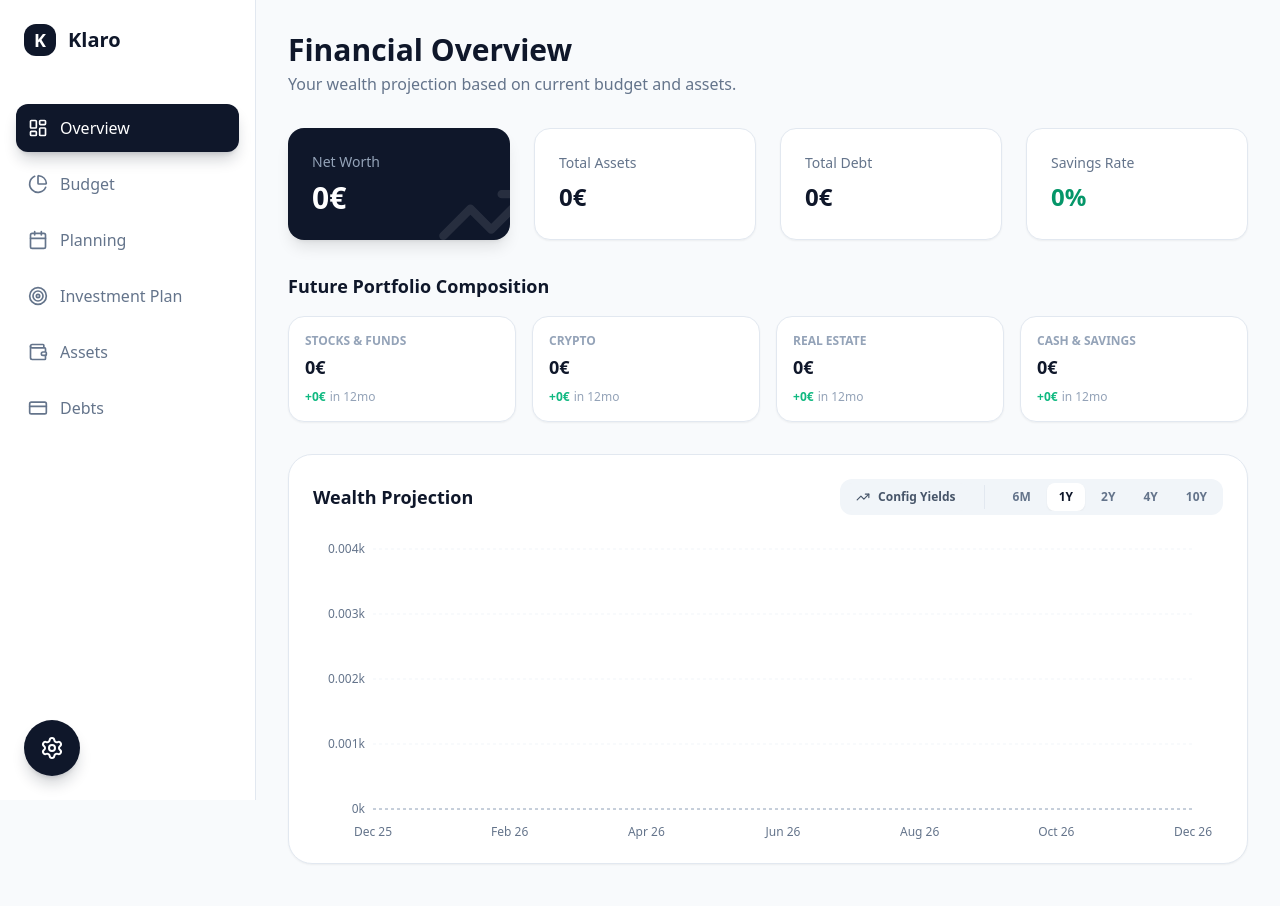
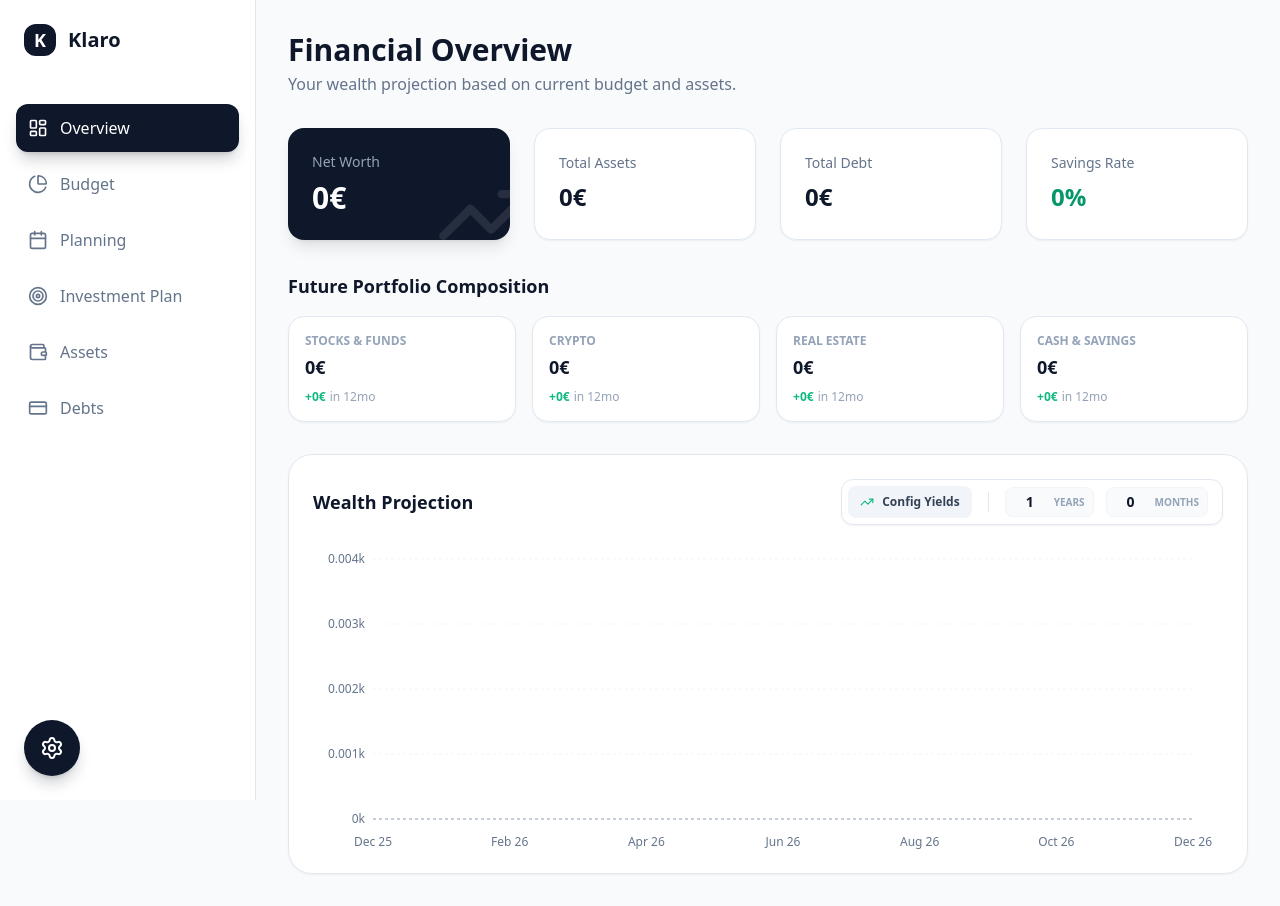
Before and after one commit to PolytaleGames/KlaroWallet, a React (Vite) app: page / in a window 1280 px wide. Built offline with nearby package versions, Linux system fonts and the light colour scheme.

Commit message:
polishessss

```diff
--- a/src/components/Dashboard.jsx
+++ b/src/components/Dashboard.jsx
@@ -109,7 +109,8 @@ const Dashboard = () => {
         persistenceService.exportData(data);
     };
 
-    const [projectionMonths, setProjectionMonths] = useState(12);
+    const [duration, setDuration] = useState({ years: 1, months: 0 });
+    const projectionMonths = Math.max(1, duration.years * 12 + duration.months);
     const [projectionYield, setProjectionYield] = useState(5); // Annual Yield %
 
     const updateAssets = (newAssets) => {
@@ -304,7 +305,9 @@ const Dashboard = () => {
         if (dataMax <= 0) return 0;
         if (dataMin >= 0) return 1;
 
-        return dataMax / (dataMax - dataMin);
+        // Fix: Use a small epsilon to avoid floating point glitches near 0
+        const offset = dataMax / (dataMax - dataMin);
+        return Math.min(Math.max(offset, 0), 1);
     }, [projection.data]);
 
     const off = gradientOffset;
@@ -429,18 +432,18 @@ const Dashboard = () => {
                             <div className="flex flex-col md:flex-row md:items-center justify-between gap-4 mb-6">
                                 <h3 className="text-lg font-bold text-slate-900 dark:text-white">{t('wealth_projection')}</h3>
 
-                                <div className="flex bg-slate-100 dark:bg-slate-700/50 p-1 rounded-xl items-center gap-4 self-start md:self-auto">
+                                <div className="flex bg-white dark:bg-slate-800 p-1.5 rounded-xl border border-slate-200 dark:border-slate-700 items-center gap-4 shadow-sm">
                                     <div className="relative">
                                         <button
                                             onClick={() => setShowYields(!showYields)}
-                                            className="flex items-center gap-2 px-3 py-1.5 bg-slate-100 dark:bg-slate-700 hover:bg-slate-200 dark:hover:bg-slate-600 rounded-lg text-xs font-bold text-slate-600 dark:text-slate-300 transition-colors"
+                                            className="flex items-center gap-2 px-3 py-2 bg-slate-100 dark:bg-slate-700 hover:bg-slate-200 dark:hover:bg-slate-600 rounded-lg text-xs font-bold text-slate-700 dark:text-slate-200 transition-colors"
                                         >
-                                            <TrendingUp size={14} />
+                                            <TrendingUp size={14} className="text-emerald-500" />
                                             {t('config_yields')}
                                         </button>
 
                                         {showYields && (
-                                            <div className="absolute top-10 right-0 bg-white dark:bg-slate-800 p-4 rounded-xl shadow-xl border border-slate-200 dark:border-slate-700 w-64 z-20 animate-in zoom-in-95 duration-200">
+                                            <div className="absolute top-12 left-0 bg-white dark:bg-slate-800 p-4 rounded-xl shadow-xl border border-slate-200 dark:border-slate-700 w-64 z-20 animate-in zoom-in-95 duration-200">
                                                 <div className="flex justify-between items-center mb-3">
                                                     <h4 className="font-bold text-sm">{t('annual_yield')} (%)</h4>
                                                     <button onClick={() => setShowYields(false)}><X size={14} /></button>
@@ -475,18 +478,28 @@ const Dashboard = () => {
                                             </div>
                                         )}
                                     </div>
-                                    <div className="h-6 w-px bg-slate-200 dark:bg-slate-600" />
 
-                                    <div className="flex gap-1 overflow-x-auto">
-                                        {[{ label: '6M', value: 6 }, { label: '1Y', value: 12 }, { label: '2Y', value: 24 }, { label: '4Y', value: 48 }, { label: '10Y', value: 120 }].map(opt => (
-                                            <button
-                                                key={opt.value}
-                                                onClick={() => setProjectionMonths(opt.value)}
-                                                className={`px-3 py-1.5 rounded-lg text-xs font-bold transition-all ${projectionMonths === opt.value ? 'bg-white text-slate-900 shadow-sm dark:bg-slate-800 dark:text-white' : 'text-slate-500 hover:text-slate-700 dark:text-slate-400 dark:hover:text-slate-200'}`}
-                                            >
-                                                {opt.label}
-                                            </button>
-                                        ))}
+                                    <div className="h-5 w-px bg-slate-200 dark:bg-slate-700" />
+
+                                    <div className="flex items-center gap-3 pr-2">
+                                        <div className="flex items-center gap-2 bg-slate-50 dark:bg-slate-900 rounded-lg px-2 py-1 border border-slate-100 dark:border-slate-800">
+                                            <input
+                                                type="number" min="0" max="50"
+                                                value={duration.years}
+                                                onChange={(e) => setDuration(prev => ({ ...prev, years: Math.max(0, parseInt(e.target.value) || 0) }))}
+                                                className="w-8 bg-transparent text-center text-sm font-bold outline-none text-slate-900 dark:text-white"
+                                            />
+                                            <span className="text-[10px] uppercase font-bold text-slate-400">{t('years')}</span>
+                                        </div>
+                                        <div className="flex items-center gap-2 bg-slate-50 dark:bg-slate-900 rounded-lg px-2 py-1 border border-slate-100 dark:border-slate-800">
+                                            <input
+                                                type="number" min="0" max="11"
+                                                value={duration.months}
+                                                onChange={(e) => setDuration(prev => ({ ...prev, months: Math.max(0, parseInt(e.target.value) || 0) }))}
+                                                className="w-8 bg-transparent text-center text-sm font-bold outline-none text-slate-900 dark:text-white"
+                                            />
+                                            <span className="text-[10px] uppercase font-bold text-slate-400">{t('months')}</span>
+                                        </div>
                                     </div>
                                 </div>
                             </div>
@@ -495,12 +508,12 @@ const Dashboard = () => {
                                     <AreaChart data={projection.data} margin={{ top: 10, right: 30, left: 0, bottom: 0 }}>
                                         <defs>
                                             <linearGradient id="splitColor" x1="0" y1="0" x2="0" y2="1">
-                                                <stop offset={off} stopColor="#10b981" stopOpacity={1} />
-                                                <stop offset={off} stopColor="#f43f5e" stopOpacity={1} />
+                                                <stop offset={off} stopColor={off <= 0 ? "#f43f5e" : "#10b981"} stopOpacity={1} />
+                                                <stop offset={off} stopColor={off >= 1 ? "#10b981" : "#f43f5e"} stopOpacity={1} />
                                             </linearGradient>
                                             <linearGradient id="splitColorFill" x1="0" y1="0" x2="0" y2="1">
-                                                <stop offset={off} stopColor="#10b981" stopOpacity={0.3} />
-                                                <stop offset={off} stopColor="#f43f5e" stopOpacity={0.3} />
+                                                <stop offset={off} stopColor={off <= 0 ? "#f43f5e" : "#10b981"} stopOpacity={0.3} />
+                                                <stop offset={off} stopColor={off >= 1 ? "#10b981" : "#f43f5e"} stopOpacity={0.3} />
                                             </linearGradient>
                                         </defs>
                                         <CartesianGrid strokeDasharray="3 3" vertical={false} stroke={theme === 'dark' ? '#334155' : '#f1f5f9'} />
--- a/src/locales/en.json
+++ b/src/locales/en.json
@@ -51,6 +51,9 @@
     "future_portfolio_composition": "Future Portfolio Composition",
     "latent_gain": "Latent Gain",
     "in_months": "in {{count}}mo",
+    "years": "Years",
+    "months": "Months",
+    "projection_duration": "Projection Duration",
     "config_yields": "Config Yields",
     "month": "Month",
     "payment": "Payment",
--- a/src/locales/fr.json
+++ b/src/locales/fr.json
@@ -51,6 +51,9 @@
     "future_portfolio_composition": "Composition Future du Portefeuille",
     "latent_gain": "Plus-value Latente",
     "in_months": "dans {{count}} mois",
+    "years": "Années",
+    "months": "Mois",
+    "projection_duration": "Durée Projection",
     "config_yields": "Config Rendements",
     "month": "Mois",
     "payment": "Paiement",
```
